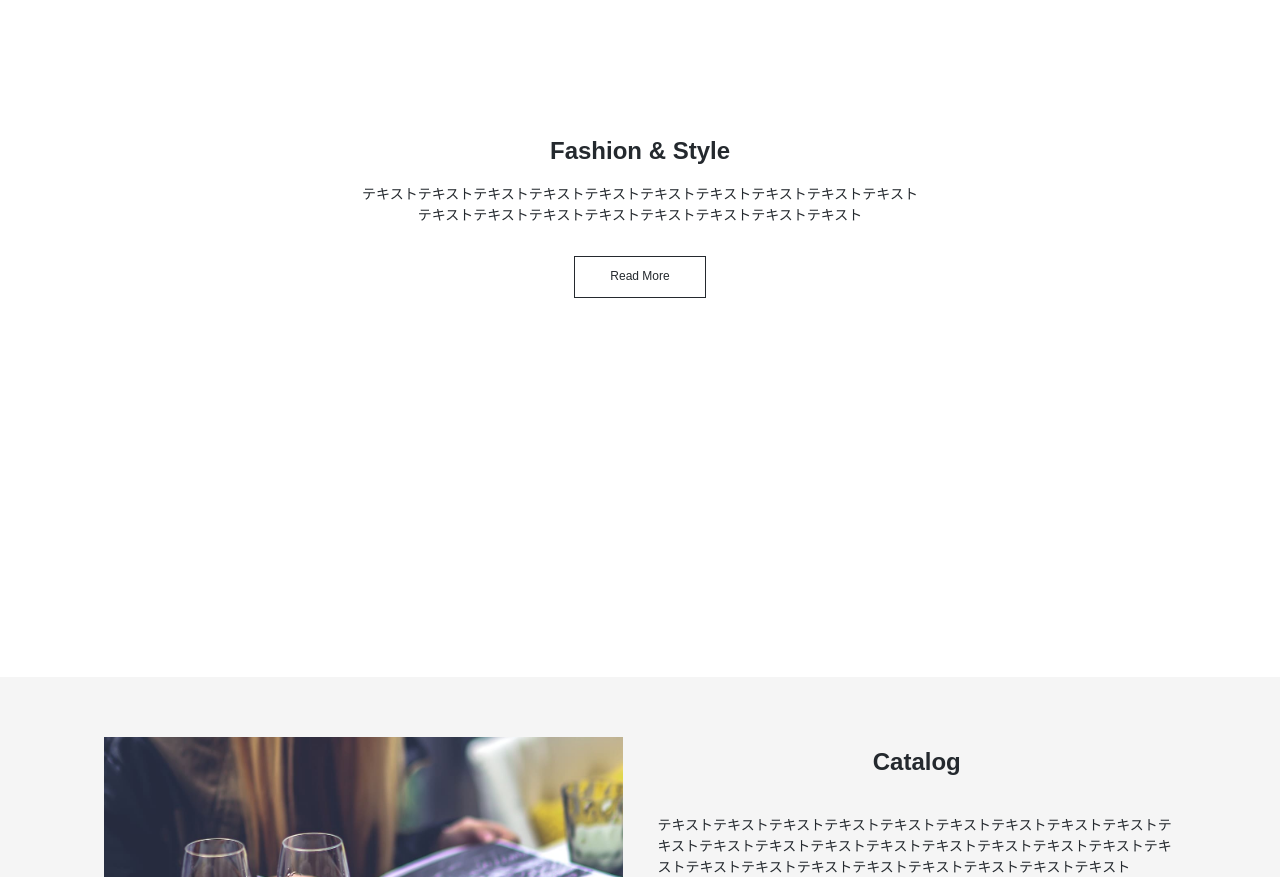
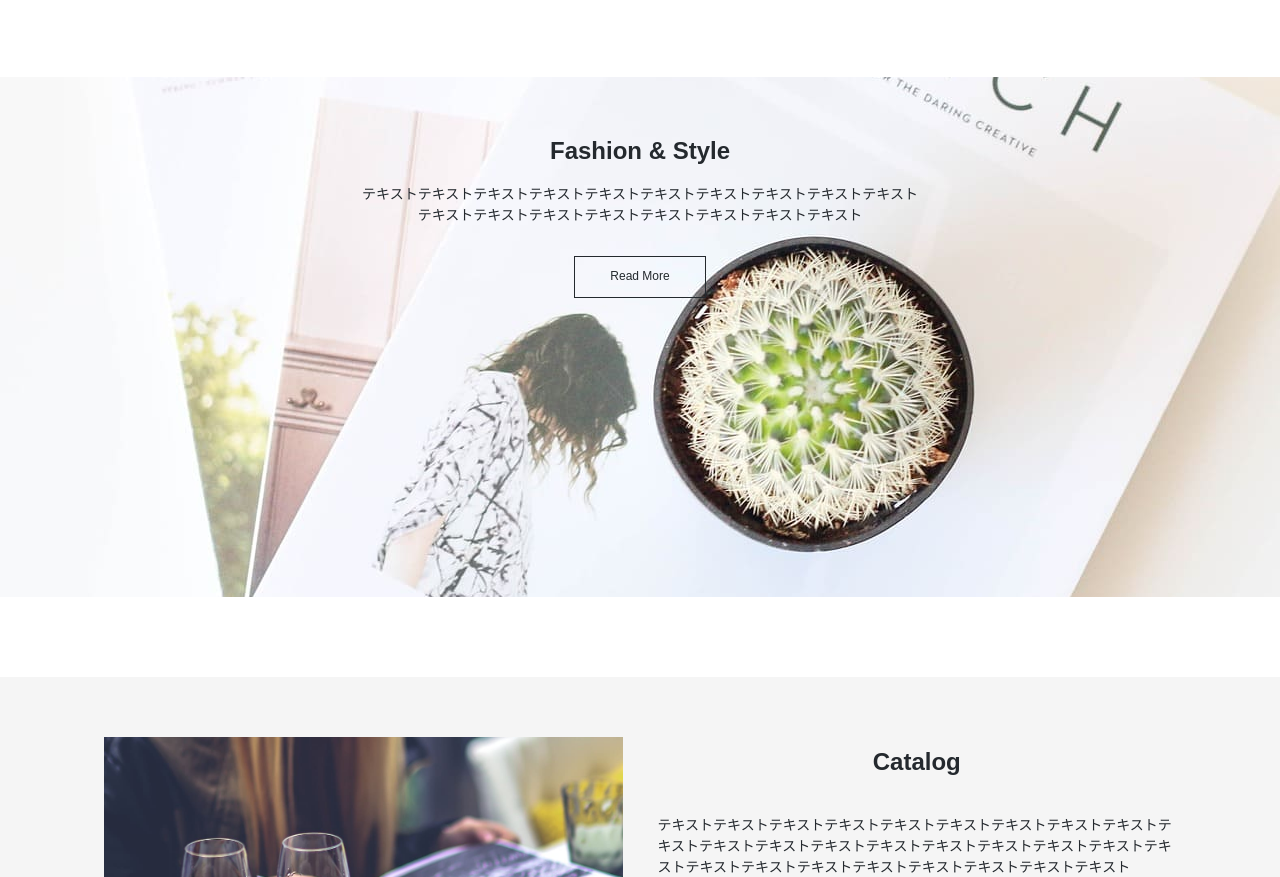
Before and after one commit to mariit12321/testweb_saki_review, a plain HTML site: page index.html in a window 1280 px wide. Shown: the part 1025-1902 px from the top of the page. Drawn offline with Linux system fonts and the light colour scheme; files whose address does not match are found by name.

Commit message:
Update style.css

```diff
--- a/style.css
+++ b/style.css
@@ -162,7 +162,7 @@ header a .logo {
   }
 }
 #style {
-  background-image: url(fashion.jpg);
+  background-image: url(testweb_saki_review/fashion.jpg);
   background-position: center;
   width: 100vw;
   height: 520px;
```
